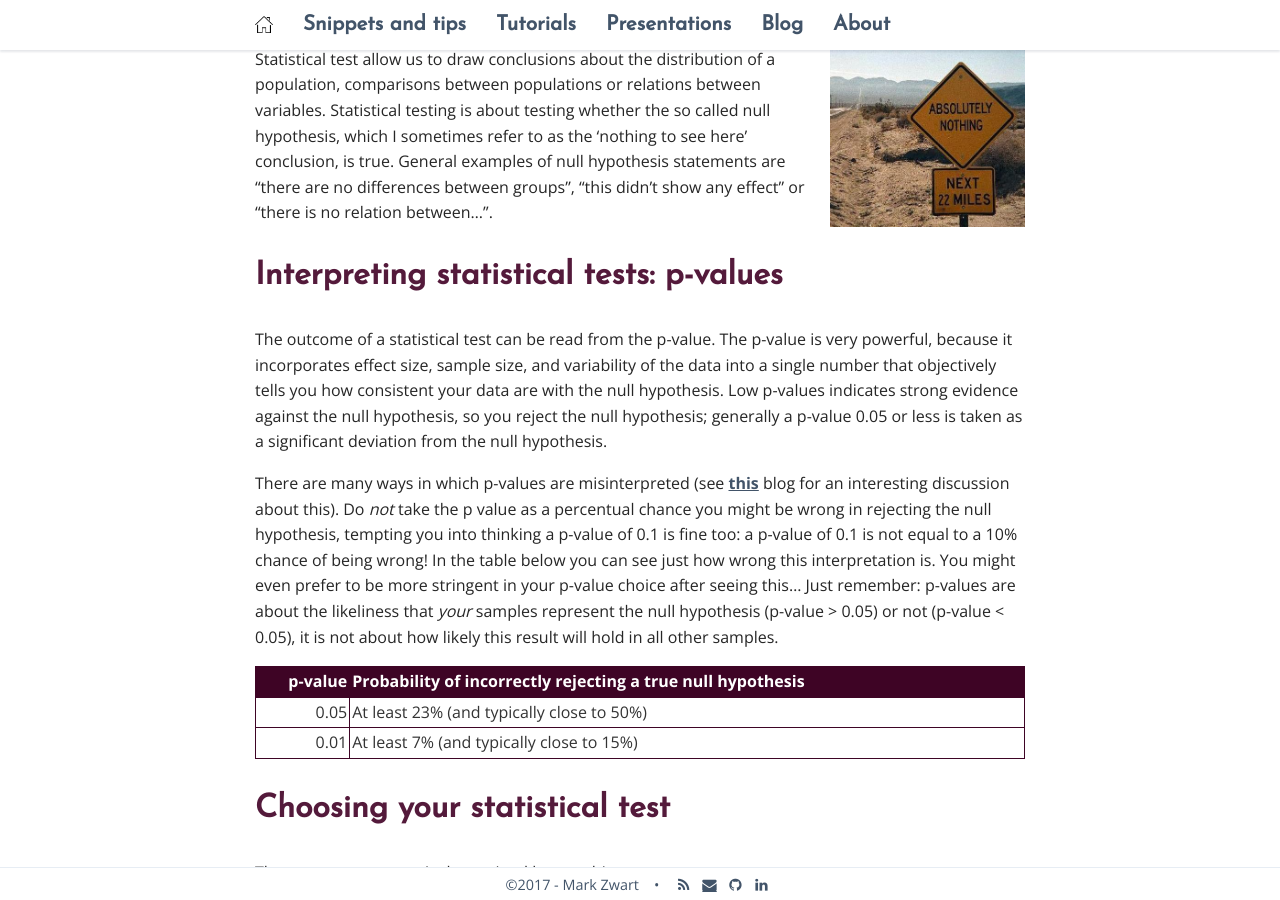
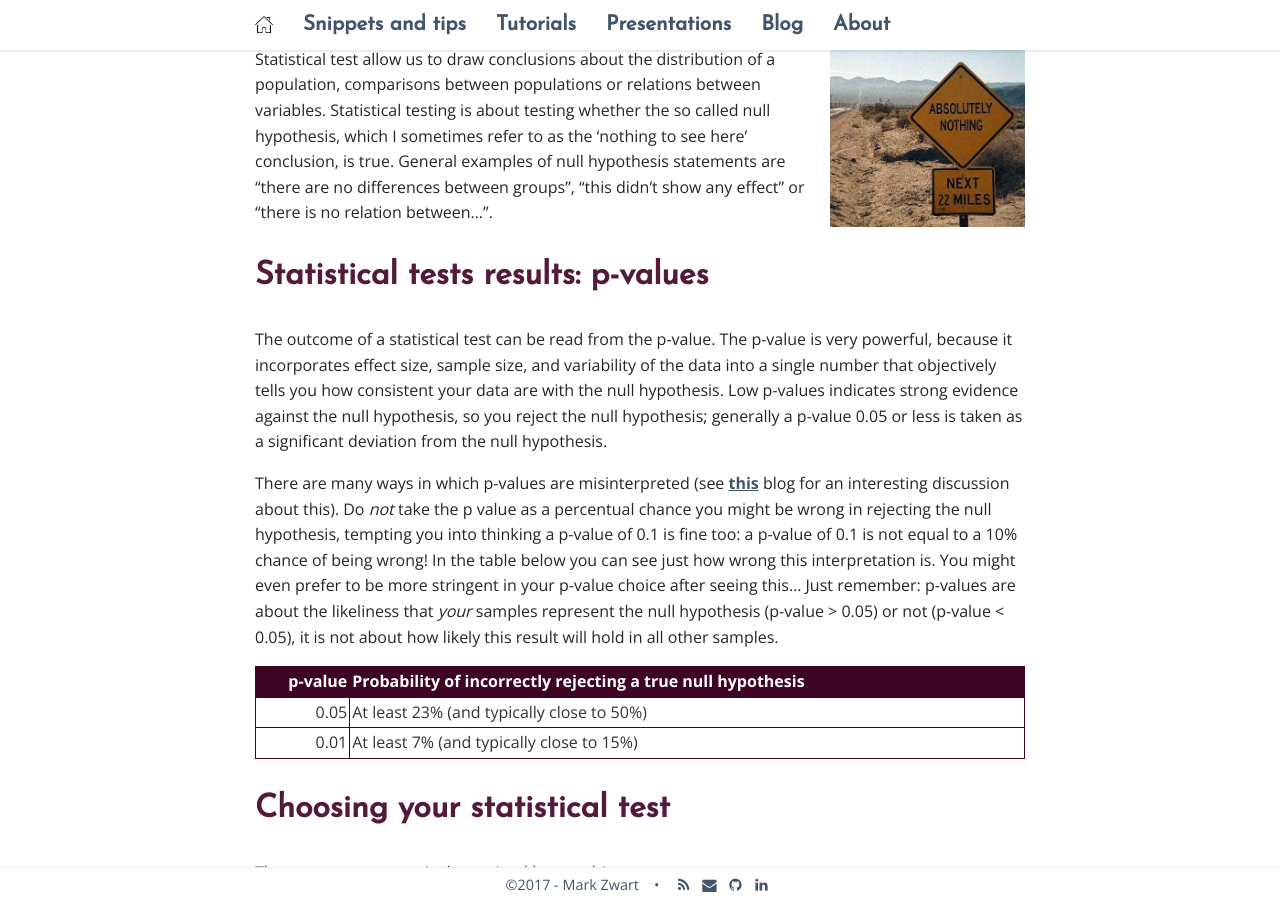
Before and after one commit to mark-me/mark-me.github.io, a Jekyll site: the page built from _pages/tutorials/statistical-tests/statistical-tests.md, in a window 1280 px wide and 900 px high, scrolled down 655 px. Built offline with Jekyll 4.4.1, drawn with Linux system fonts in a browser that asks for light colours; nearby versions of some CDN libraries; comment, search, counter and statistics services are not loaded.

Commit message:
Update statistical-tests.md

```diff
--- a/_pages/tutorials/statistical-tests/statistical-tests.md
+++ b/_pages/tutorials/statistical-tests/statistical-tests.md
@@ -19,7 +19,7 @@ This tutorial is one in a series of four. The goal of this whole tutorial shows
 
 Statistical test allow us to draw conclusions about the distribution of a population, comparisons between populations or relations between variables. Statistical testing is about testing whether the so called null hypothesis, which I sometimes refer to as the 'nothing to see here' conclusion, is true. General examples of null hypothesis statements are "there are no differences between groups", "this didn't show any effect" or "there is no relation between...".
 
-# Interpreting statistical tests: p-values
+# Statistical tests results: p-values
 
 The outcome of a statistical test can be read from the p-value. The p-value is very powerful, because it incorporates effect size, sample size, and variability of the data into a single number that objectively tells you how consistent your data are with the null hypothesis. Low p-values indicates strong evidence against the null hypothesis, so you reject the null hypothesis; generally a p-value 0.05 or less is taken as a significant deviation from the null hypothesis.
 
```
